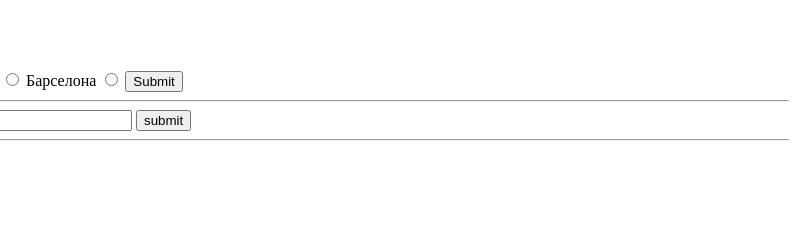
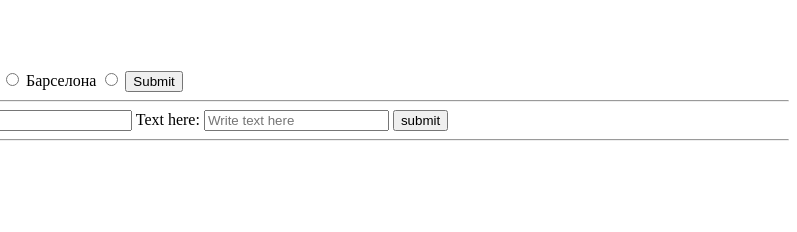
Before and after one commit to Alex-Kulyk/My-html-validating-page, a plain HTML site: page form.html in a window 1280 px wide. Shown: the part 932-1164 px from the top of the page, 483-1280 px from the left. Drawn offline with Linux system fonts and the light colour scheme.

Commit message:
add test

```diff
--- a/form.html
+++ b/form.html
@@ -47,6 +47,7 @@
             <label>Write your email:
                 <input type="email" name="Email" placeholder="Email">
             </label>
+            <label>Text here: <input type="text" name="text" placeholder="Write text here"></label>
             <input type="submit" value="submit">
     </form>
         <hr>
```
